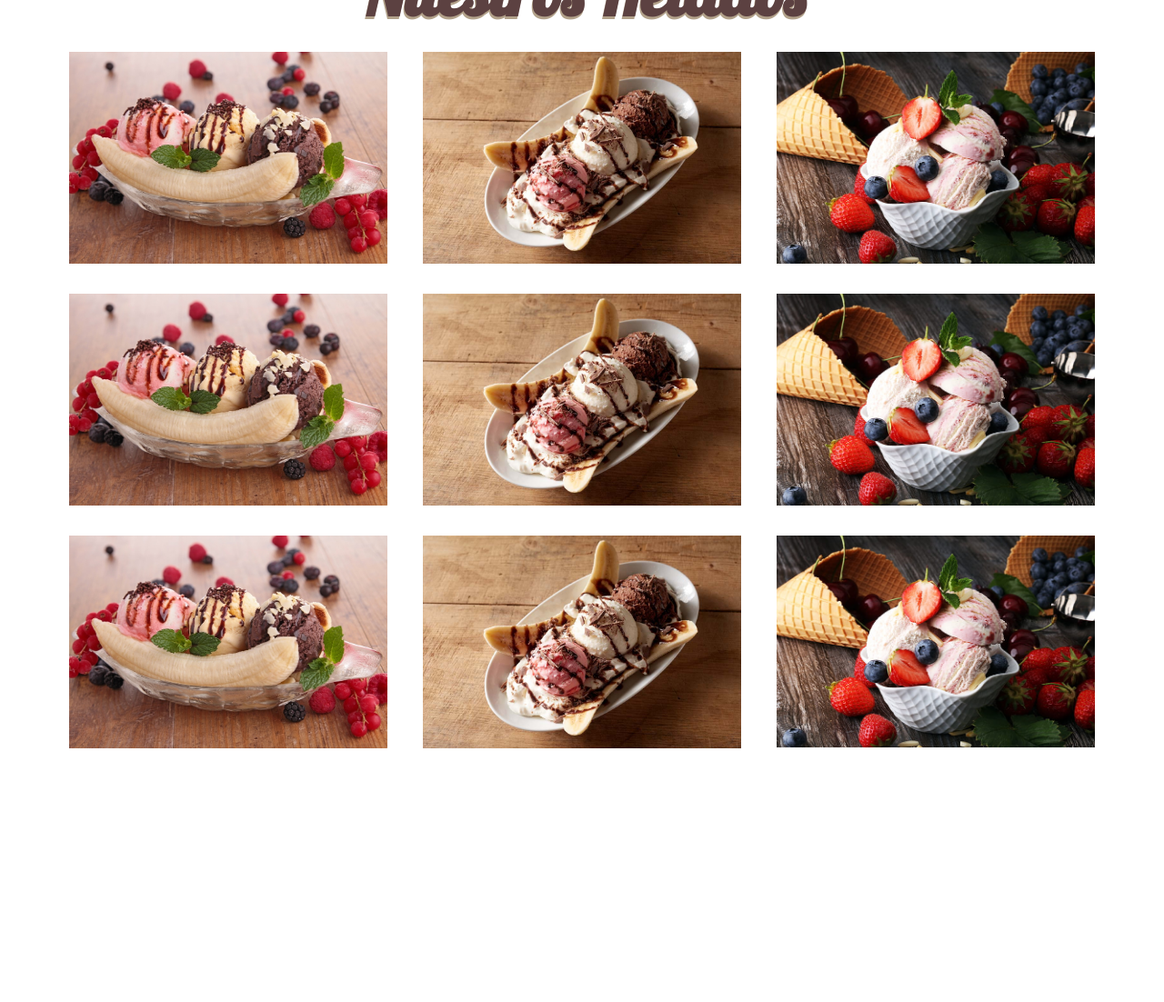
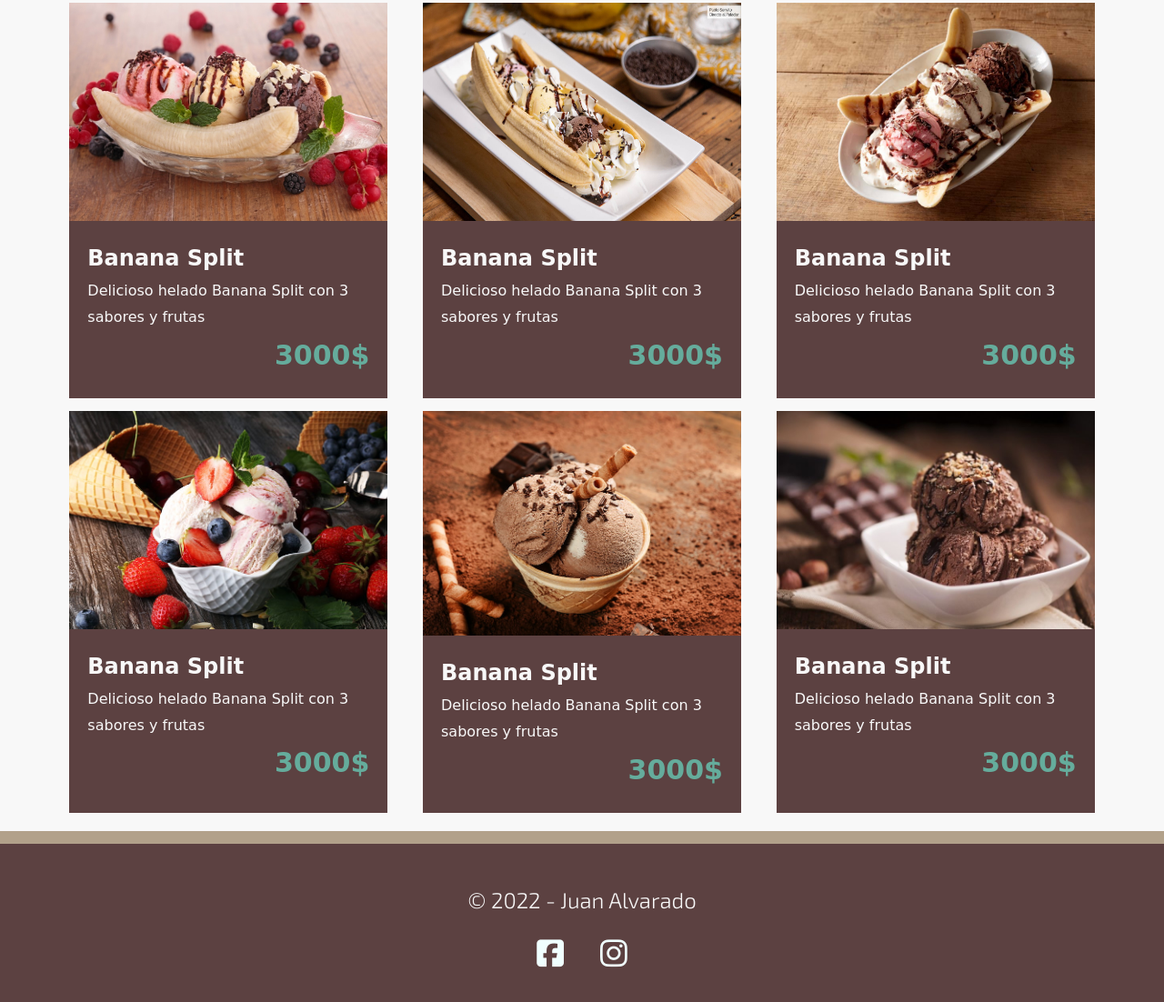
Before and after one commit to Juanpav78/Heladeria, a website: page index.html in a window 1280 px wide. Shown: the part 1878-2980 px from the top of the page at 91% size. Before the commit the page ends 2739 px from the top, so only its background shows below. Drawn offline with Linux system fonts and the light colour scheme; a web font is replaced by a local one.

Commit message:
primera version del front end lista--Home

```diff
--- a/index.html
+++ b/index.html
@@ -4,8 +4,11 @@
     <meta http-equiv="X-UA-Compatible" content="IE=edge">
     <meta name="viewport" content="width=device-width, initial-scale=1.0">
     <title>Gelatteria</title>
+
     <link rel="icon" href="./src/img/LogoHelado.svg" type="image/x-icon/png" sizes="32x32">
+    <script src="https://kit.fontawesome.com/a3e96fcead.js" crossorigin="anonymous"></script>
     <link rel="stylesheet" href="build/css/app.css">
+
 </head>
 <body>
     <header class="header">
@@ -39,7 +42,7 @@
                 <div class="main__info">
                     <h1 class="main__info--titulo">¿Ya probaste nuestros helados?</h1>
 
-                    <a class="main__info--boton boton " href="#">Conoce nuestros sabores</a>
+                    <a class="main__info--boton boton " href="#IDsabores">Conoce nuestros sabores</a>
                 </div>
             </div>
         </div>
@@ -77,7 +80,7 @@
                 </div>
             </div>
 
-            <a href="" class="boton__cuadrado boton ">conoce nuestras sedes</a>
+            <a href="#" class="boton__cuadrado boton ">conoce nuestras sedes</a>
         </div>
 
     </section>
@@ -88,63 +91,66 @@
 
 
 
-    <section class="helados">
+    <section class="helados" id="IDsabores">
         <div class="contenedor">
             <h2> Nuestros helados</h2>
 
             <div class="contenedor__helados">
                 <div class="helados__carta">
                     <img src="./src/img/imgBananaSplit.jpg" alt="">
-                    <h3></h3>
-                    <p></p>
+                    <div class="helados__carta--info">
+                        <h3>Banana Split</h3>
+                        <p>Delicioso helado Banana Split con 3 sabores y frutas</p>
+                        <p class="precio">3000$</p>
                     </div>
 
+                </div>
+                <div class="helados__carta">
+                    <img src="./src/img/imgBananaSplit2.jpg" alt="">
+                    <div class="helados__carta--info">
+                        <h3>Banana Split</h3>
+                        <p>Delicioso helado Banana Split con 3 sabores y frutas</p>
+                        <p class="precio">3000$</p>
+                    </div>
+
+                </div>
                 <div class="helados__carta">
                     <img src="./src/img/imgBananaSplit3.jpg" alt="">
-                    <h3></h3>
-                    <p></p>
+                    <div class="helados__carta--info">
+                        <h3>Banana Split</h3>
+                        <p>Delicioso helado Banana Split con 3 sabores y frutas</p>
+                        <p class="precio">3000$</p>
                     </div>
+
+                </div>
+
 
                 <div class="helados__carta">
                     <img src="./src/img/imgCestaHelado.jpg" alt="">
-                    <h3></h3>
-                    <p></p>
+                    <div class="helados__carta--info">
+                        <h3>Banana Split</h3>
+                        <p>Delicioso helado Banana Split con 3 sabores y frutas</p>
+                        <p class="precio">3000$</p>
                     </div>
 
+                </div>
                 <div class="helados__carta">
-                    <img src="./src/img/imgBananaSplit.jpg" alt="">
-                    <h3></h3>
-                    <p></p>
+                    <img src="./src/img/imgCestaHelado2.jpg" alt="">
+                    <div class="helados__carta--info">
+                        <h3>Banana Split</h3>
+                        <p>Delicioso helado Banana Split con 3 sabores y frutas</p>
+                        <p class="precio">3000$</p>
                     </div>
 
+                </div>
                 <div class="helados__carta">
-                    <img src="./src/img/imgBananaSplit3.jpg" alt="">
-                    <h3></h3>
-                    <p></p>
+                    <img src="./src/img/imgCestaHelado3.jpg" alt="">
+                    <div class="helados__carta--info">
+                        <h3>Banana Split</h3>
+                        <p>Delicioso helado Banana Split con 3 sabores y frutas</p>
+                        <p class="precio">3000$</p>
                     </div>
 
-                <div class="helados__carta">
-                    <img src="./src/img/imgCestaHelado.jpg" alt="">
-                    <h3></h3>
-                    <p></p>
-                </div>
-
-                <div class="helados__carta">
-                    <img src="./src/img/imgBananaSplit.jpg" alt="">
-                    <h3></h3>
-                    <p></p>
-                </div>
-
-                <div class="helados__carta">
-                    <img src="./src/img/imgBananaSplit3.jpg" alt="">
-                    <h3></h3>
-                    <p></p>
-                </div>
-
-                <div class="helados__carta">
-                    <img src="./src/img/imgCestaHelado.jpg" alt="">
-                    <h3></h3>
-                    <p></p>
                 </div>
             </div>
 
@@ -153,9 +159,13 @@
 
     </section>
 
-    <footer>
+    <footer class="footer">
+        <div class="footer__copy"><p>&copy; 2022 - Juan Alvarado</p></div>
+        <div class="footer__social">
+            <a href="#"><i class="fa-brands fa-square-facebook"></i></i></a>
+            <a href="#"><i class="fa-brands fa-instagram"></i></a>
 
-
+        </div>
     </footer>
 
     <script src="src/js/app.js"></script>
--- a/src/scss/base/_globales.scss
+++ b/src/scss/base/_globales.scss
@@ -1,6 +1,7 @@
 html {
     font-size: 62.5%;
     box-sizing: border-box;
+    scroll-behavior: smooth;
 
 }
 *, *:before, *:after {
@@ -9,6 +10,8 @@ html {
 body {
     font-size: 1.6rem;
     line-height: 1.8;
+    background-color: $white;
+    scroll-behavior: smooth;
 }
 
 .contenedor{
@@ -21,11 +24,11 @@ body {
 img{
     min-width: 28rem;
     width: 100%;
-    min-height: 19rem;
+    min-height: 24rem;
     max-width: 35rem;
 }
 
-a, p, h1, h2{
+a, p, h1, h2, h3{
     font-family: $fontText;
     text-decoration: none;
     margin: 0;
@@ -57,6 +60,28 @@ a, p, h1, h2{
        margin-left:0 ;
       }
       100% {
-       margin-left:-120rem ;
+       margin-left:-160rem ;
       }
 }
+
+@include tablet{
+    @keyframes wave {
+        0% {
+           margin-left:0 ;
+          }
+          100% {
+           margin-left:-80rem ;
+          }
+    }
+}
+
+@include telefono{
+    @keyframes wave {
+        0% {
+           margin-left:0 ;
+          }
+          100% {
+           margin-left:-40rem ;
+          }
+    }
+}
--- a/src/scss/layout/_footer.scss
+++ b/src/scss/layout/_footer.scss
@@ -0,0 +1,38 @@
+.footer{
+    background-color: $brownCakeDark;
+    border-top: $brownCake 1.4rem solid;
+    height: 20rem;
+
+    .footer__copy{
+        margin-top: 4rem;
+        p{
+            color: $white;
+            font-family: $fontTitle1;
+            font-size: 2.4rem;
+            text-align: center;
+        }
+    }
+
+    .footer__social{
+        margin-top: 2rem;
+        font-size: 4rem;
+        display: flex;
+        justify-content: center;
+        gap: 4rem;
+
+        a{
+            i{
+                display: flex;
+                font-size: 3.4rem;
+                color: azure;
+                visibility: visible;
+                margin: auto;
+                width: 100%;
+                height: 100%;
+                justify-content: center;
+                align-items: center;
+              }
+        }
+
+    }
+}
--- a/src/scss/layout/_header.scss
+++ b/src/scss/layout/_header.scss
@@ -64,13 +64,30 @@
         }
 
         .navbar{
-            visibility: hidden;
-            display: none;
+            display: flex;
+            flex-direction: column;
+            position: absolute;
+            transition: opacity .5s ease;
+            opacity: 0;
+            z-index: -2;
+            transition: all .5s ease;
+            background-color: $brownCakeDark;
+            top: 32rem;
+            left: 0;
+            width: 100%;
+
+            .nav__texto{
+                color: $white;
+            }
+
+            &.active{
+
+                z-index: 1;
+                opacity: 1;
+                transition: all .5s ease;
 
 
-            &.active{
-                visibility: visible;
-                display: block;
+
             }
         }
     }
--- a/src/scss/layout/_helados.scss
+++ b/src/scss/layout/_helados.scss
@@ -1,12 +1,7 @@
-.contenedor__helados{
-    display: grid;
-    grid-template-columns: 1fr 1fr 1fr ;
-    justify-items: center;
-    gap: 1.4rem;
 
-}
 
 .helados{
+    margin-top: -6rem;
     h2{
         font-family: $fontTitle3;
         font-size: 7.4rem;
@@ -15,6 +10,36 @@
 
         color: $brownCakeDark;
         text-shadow: -1px 3px #b2a18a;
+    }
+}
+
+.contenedor__helados{
+    margin-top: 3rem;
+    display: grid;
+    grid-template-columns: 1fr 1fr 1fr ;
+    justify-items: center;
+    gap: 1.4rem;
+
+    .helados__carta{
+        background-color: $brownCakeDark;
+
+        .helados__carta--info{
+            max-width: 35rem;
+            padding: 2rem;
+            color: $white;
+            font-family: $fontText;
+
+            h3{
+                font-size: 2.4rem;
+            }
+
+            .precio{
+                font-weight: bold;
+                font-size: 3rem;
+                color: $greenCake;
+                text-align: end;
+            }
+        }
     }
 }
 
```
Also changed, not shown: build/css/app.css. Lines whose indentation alone changed are shown as unchanged.
